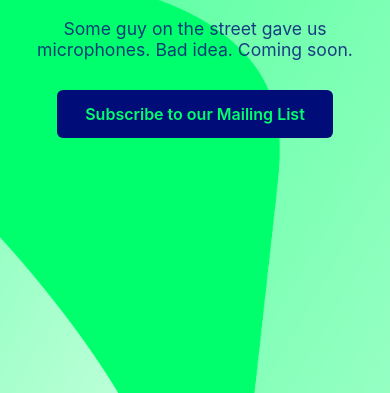
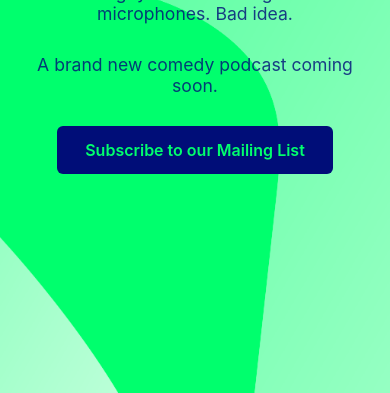
Before and after one commit to contacthighpodcast/site, a plain HTML site: page index.html in a window 390 px wide. Shown: the part 451-844 px from the top of the page. Drawn offline with Linux system fonts and the light colour scheme; a web font is replaced by a local one.

Commit message:
Update hero section text in index.html
Removed a line about microphones and added a new line about the podcast.

```diff
--- a/index.html
+++ b/index.html
@@ -13,7 +13,8 @@
   <section class="hero">
     <div class="container">
       <img src="nameplate.png" alt="Contact High" class="logo">
-      <p>Some guy on the street gave us microphones. Bad idea. Coming soon.</p>
+      <p>Some guy on the street gave us microphones. Bad idea.</p>
+      <p>A brand new comedy podcast coming soon.</p>
       <a class="cta-button" href="https://subscribe.contacthighpodcast.com">
         Subscribe to our Mailing List
       </a>
```
